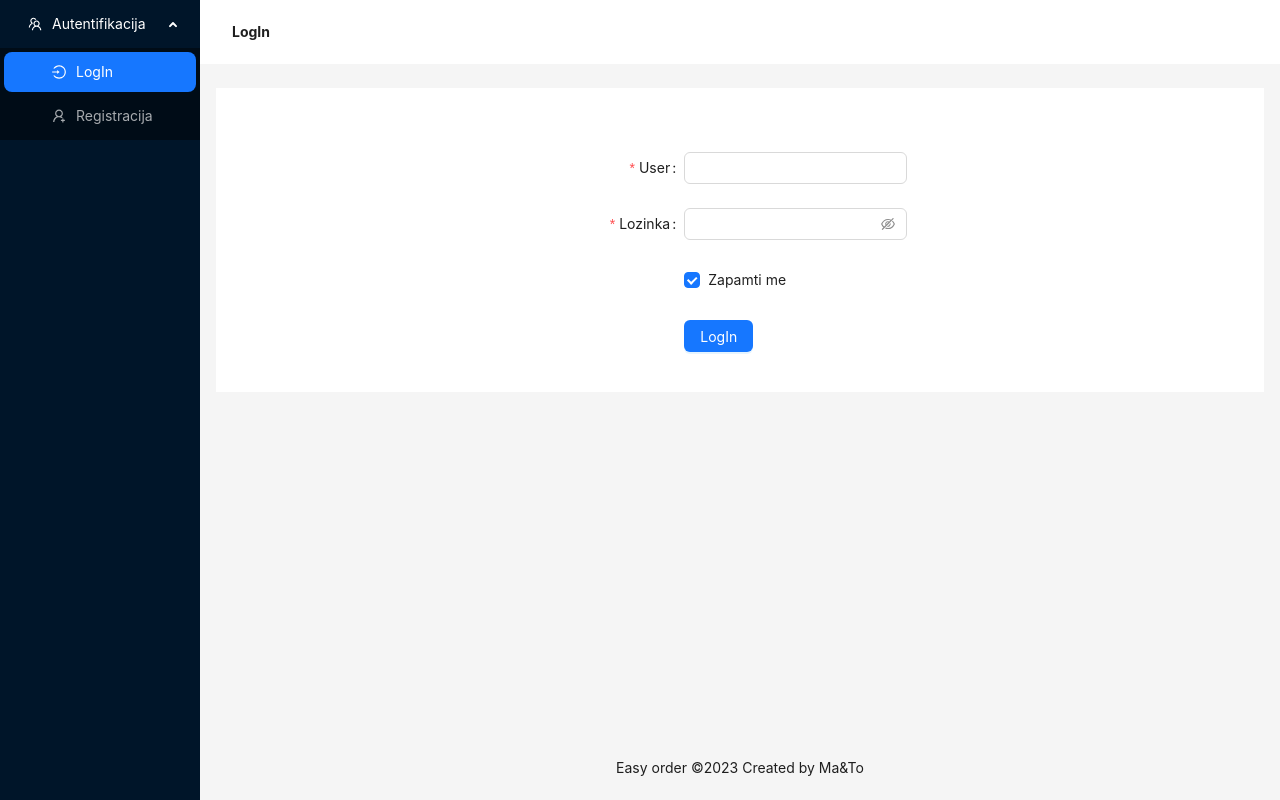
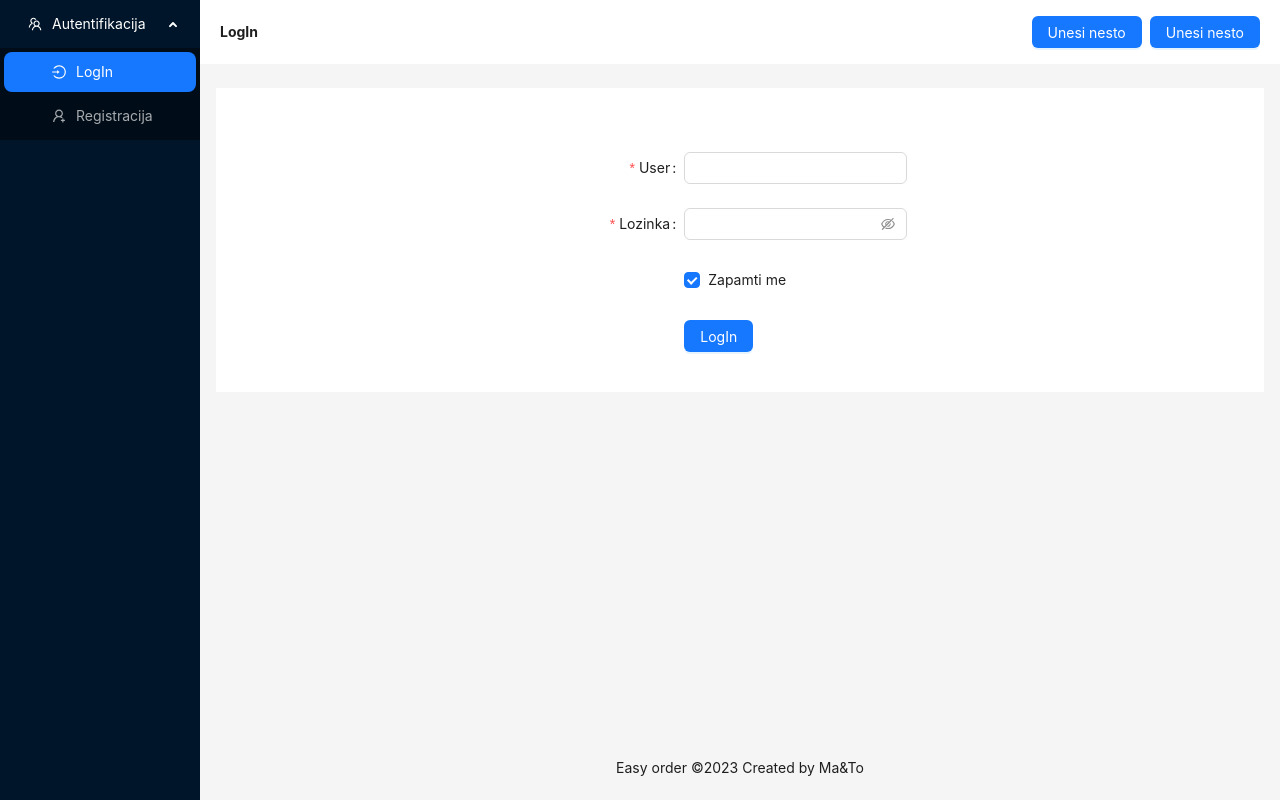
Before and after one commit to Marko-Tomljanovic/easyOrder, a Next.js app in the folder easy-order-ui/: page / in a window 1280 px wide. Built offline with nearby package versions, Linux system fonts and the light colour scheme.

Commit message:
feat: header style

```diff
--- /dev/null
+++ b/easy-order-ui/src/app/components/navigation/header/HeaderButtons.tsx
@@ -0,0 +1,18 @@
+import { Button, Space } from "antd";
+
+export default function HeaderButtons() {
+  return (
+    <div
+      style={{
+        display: "flex",
+        justifyContent: "flex-end",
+        marginRight: "20px",
+      }}
+    >
+      <Space>
+        <Button type="primary">Unesi nesto</Button>
+        <Button type="primary">Unesi nesto</Button>
+      </Space>
+    </div>
+  );
+}
--- a/easy-order-ui/src/app/components/navigation/header/PageHeaderNavigation.tsx
+++ b/easy-order-ui/src/app/components/navigation/header/PageHeaderNavigation.tsx
@@ -1,10 +1,11 @@
 import { RollbackOutlined } from "@ant-design/icons";
-import { Button, Flex } from "antd";
+import { Button, Col, Row } from "antd";
 import { Header } from "antd/es/layout/layout";
 import React from "react";
 import { usePathname, useRouter } from "next/navigation";
 import { subtitleLookup, titleLookup } from "@/constants/lookups/global";
 import { PageHeaderNavigationProps } from "@/types/comon";
+import HeaderButtons from "./HeaderButtons";
 
 function PageHeaderNavigation({ color }: PageHeaderNavigationProps) {
   const pathname = usePathname();
@@ -27,20 +28,36 @@ function PageHeaderNavigation({ color }: PageHeaderNavigationProps) {
     } else return matches && matches.length > 1;
   }
 
+  const headerStyle = {
+    padding: "0",
+    background: color ? color : "#FFFFFF",
+    whiteSpace: "nowrap",
+  } as React.CSSProperties;
+
   return (
-    <Header style={{ padding: 0, background: color ? color : "#FFFFFF" }}>
-      <Flex gap={35} align="center" style={{ marginLeft: "2rem" }}>
+    <Header style={headerStyle}>
+      <Row align="middle">
+        <Col span={8}>
           {hasMoreThanTwoSlashes() ? (
             <Button shape="circle" onClick={() => router.back()}>
               <RollbackOutlined />
             </Button>
           ) : null}
-
-        <p style={{ fontWeight: "bold" }}>{currentTitle()}</p>
-        <p className="gray-5" style={{ fontSize: "12px", color: "#8c8c8c" }}>
+          <span style={{ fontWeight: "bold", margin: "0px 20px" }}>
+            {currentTitle()}
+          </span>
+          <span
+            className="gray-5"
+            style={{ fontSize: "12px", color: "#8c8c8c" }}
+          >
             {currentSubtitle()}
-        </p>
-      </Flex>
+          </span>
+        </Col>
+        <Col span={8}></Col>
+        <Col span={8}>
+          <HeaderButtons />
+        </Col>
+      </Row>
     </Header>
   );
 }
```
Lines whose indentation alone changed are shown as unchanged.
